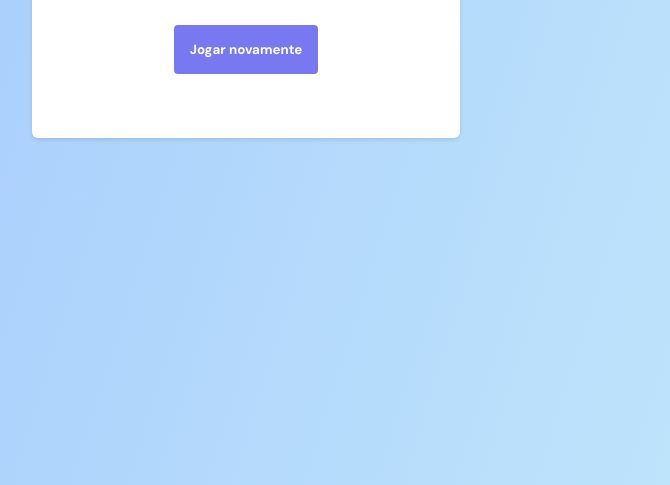
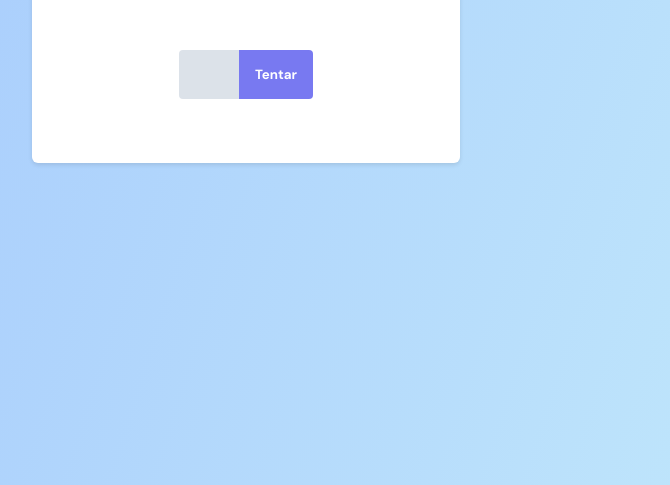
Before and after one commit to Bielzera28/RsExplorerCode, a plain HTML site: page Jogo da Adivinhação/index.html in a window 1280 px wide. Shown: the part 315-800 px from the top of the page, without its empty margins (394-1064 px from the left). Drawn offline with Linux system fonts and the light colour scheme.

Commit message:
Capturando valor do formulário

```diff
--- a/Jogo da Adivinhação/index.html
+++ b/Jogo da Adivinhação/index.html
@@ -15,21 +15,23 @@
 
 <body>
   <main>
-    <div class="screen1 hide">
+    <div class="screen1">
     <h1>Jogo da Adivinhação</h1>
     <p>Adivinhe um número entre 0 e 10</p>
 
     <form>
-      <input type="text">
-      <button>Tentar</button>
+      <input id="inputNumber" type="number">
+      <button onclick="handleClick(event)">Tentar</button>
     </form>
   </div>
-  <div class="screen2">
+  <div class="screen2 hide">
     <h2>Acertou em 4 tentativas</h2>
     <button>Jogar novamente</button>
   </div>
   </main>
 
+  <script src="./main.js"></script>
+
 </body>
 
 </html>
--- /dev/null
+++ b/Jogo da Adivinhação/main.js
@@ -0,0 +1,5 @@
+function handleClick(event){
+  event.preventDefault()
+  const inputNumber = document.querySelector("#inputNumber")
+  console.log(inputNumber.value)
+}
```
